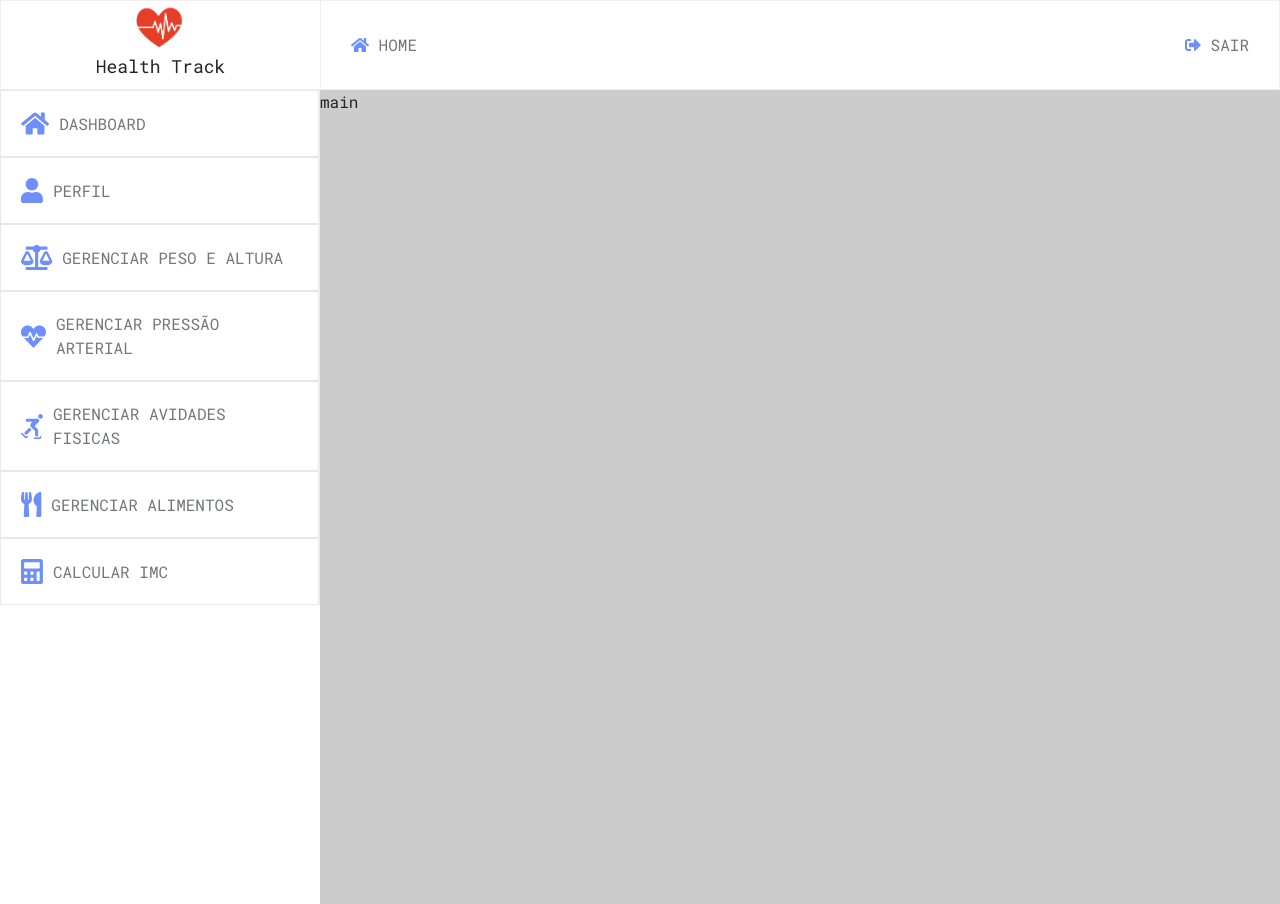
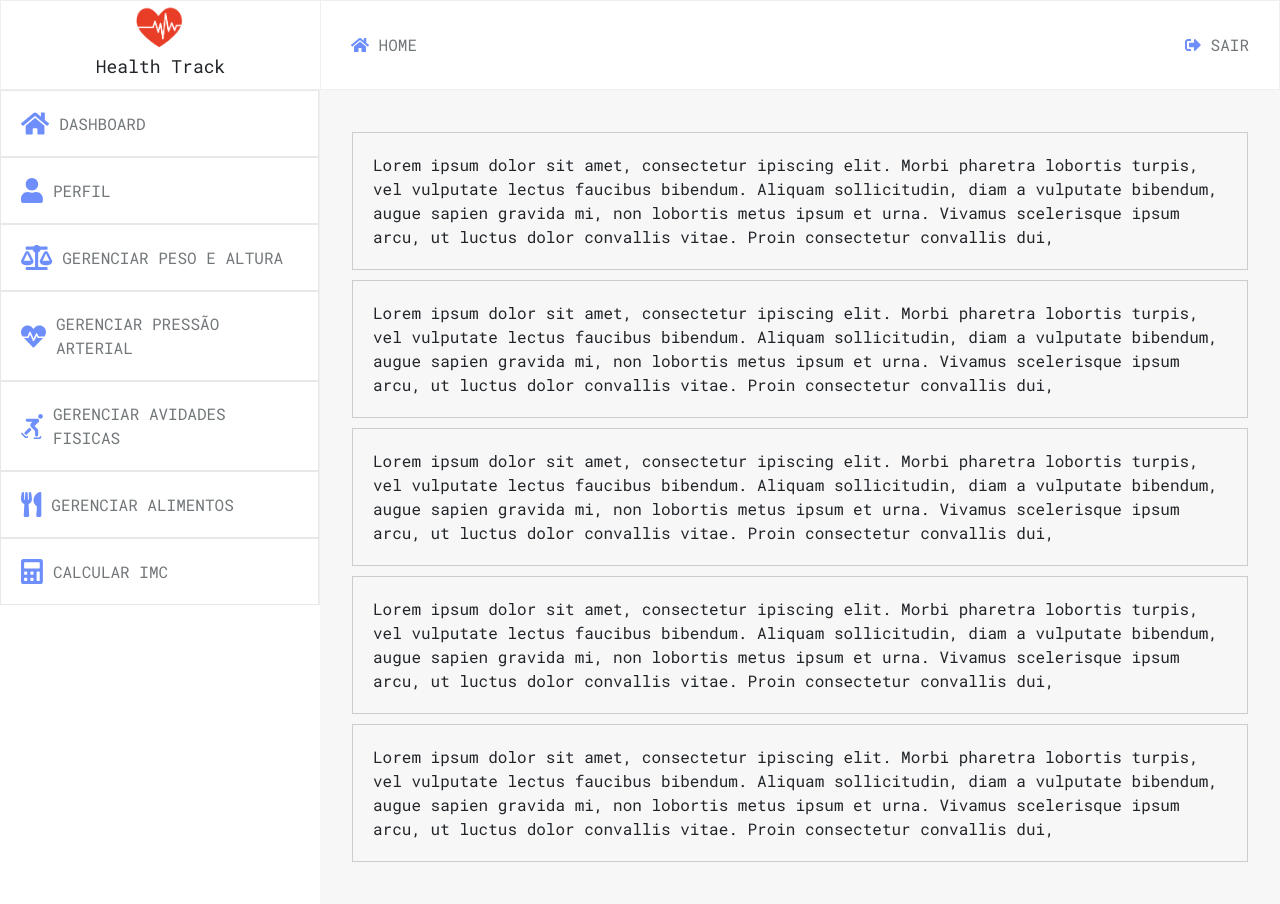
Before and after one commit to marcosnsf/dashboard, a PHP site: page /views/dashbord.html in a window 1280 px wide. Run offline with PHP 8.4, Linux system fonts and the light colour scheme; some libraries are stand-ins or nearby versions.

Commit message:
finalizando espaçamento em main contant e estilizando scrollbar

```diff
--- a/css/main.css
+++ b/css/main.css
@@ -1,6 +1,40 @@
 main{
     display: block;
     height: 100%;
-    background-color: #ccc;
+    background-color: #f7f7f7;
     width: calc(100% - 320px);
 }
+main .main-content{
+    padding: 32px;
+    width: 100%;
+    height:calc(100% - 90px);
+    overflow-y: auto;
+}
+.main-content .panel{
+    display: flex;
+    flex-direction: column;
+    align-items: center;
+    justify-content: center;
+    padding: 20px;
+    border: #ccc solid 1px;
+    margin: 10px 0;
+}
+.main-content::-webkit-scrollbar-track
+{
+	-webkit-box-shadow: inset 0 0 6px rgba(0,0,0,0.3);
+	border-radius: 10px;
+	background-color: #F5F5F5;
+}
+
+.main-content::-webkit-scrollbar
+{
+	width: 8px;
+	background-color: #F5F5F5;
+}
+
+.main-content::-webkit-scrollbar-thumb
+{
+	border-radius: 10px;
+	-webkit-box-shadow: inset 0 0 6px rgba(0,0,0,.3);
+	background-color: #6e8efb;
+}
--- a/views/dashbord.html
+++ b/views/dashbord.html
@@ -60,7 +60,63 @@
                         <i class="fas fa-sign-out-alt"></i> SAIR
                    </a>
                 </header>
-                <div class="main-content"><p>main</p></div>
+                <div class="main-content">
+                    <div class="panel">
+                        Lorem ipsum dolor sit amet, consectetur
+                        ipiscing elit. Morbi pharetra lobortis turpis,
+                        vel vulputate lectus faucibus bibendum.
+                        Aliquam sollicitudin, diam a vulputate
+                        bibendum, augue sapien gravida mi, non
+                        lobortis metus ipsum et urna. Vivamus
+                        scelerisque ipsum arcu, ut luctus dolor
+                        convallis vitae. Proin consectetur convallis
+                        dui,
+                    </div>
+                    <div class="panel">
+                        Lorem ipsum dolor sit amet, consectetur
+                        ipiscing elit. Morbi pharetra lobortis turpis,
+                        vel vulputate lectus faucibus bibendum.
+                        Aliquam sollicitudin, diam a vulputate
+                        bibendum, augue sapien gravida mi, non
+                        lobortis metus ipsum et urna. Vivamus
+                        scelerisque ipsum arcu, ut luctus dolor
+                        convallis vitae. Proin consectetur convallis
+                        dui,
+                    </div>
+                    <div class="panel">
+                        Lorem ipsum dolor sit amet, consectetur
+                        ipiscing elit. Morbi pharetra lobortis turpis,
+                        vel vulputate lectus faucibus bibendum.
+                        Aliquam sollicitudin, diam a vulputate
+                        bibendum, augue sapien gravida mi, non
+                        lobortis metus ipsum et urna. Vivamus
+                        scelerisque ipsum arcu, ut luctus dolor
+                        convallis vitae. Proin consectetur convallis
+                        dui,
+                    </div>
+                    <div class="panel">
+                        Lorem ipsum dolor sit amet, consectetur
+                        ipiscing elit. Morbi pharetra lobortis turpis,
+                        vel vulputate lectus faucibus bibendum.
+                        Aliquam sollicitudin, diam a vulputate
+                        bibendum, augue sapien gravida mi, non
+                        lobortis metus ipsum et urna. Vivamus
+                        scelerisque ipsum arcu, ut luctus dolor
+                        convallis vitae. Proin consectetur convallis
+                        dui,
+                    </div>
+                    <div class="panel">
+                        Lorem ipsum dolor sit amet, consectetur
+                        ipiscing elit. Morbi pharetra lobortis turpis,
+                        vel vulputate lectus faucibus bibendum.
+                        Aliquam sollicitudin, diam a vulputate
+                        bibendum, augue sapien gravida mi, non
+                        lobortis metus ipsum et urna. Vivamus
+                        scelerisque ipsum arcu, ut luctus dolor
+                        convallis vitae. Proin consectetur convallis
+                        dui,
+                    </div>
+                </div>
             </main>
         </div>
 
```
